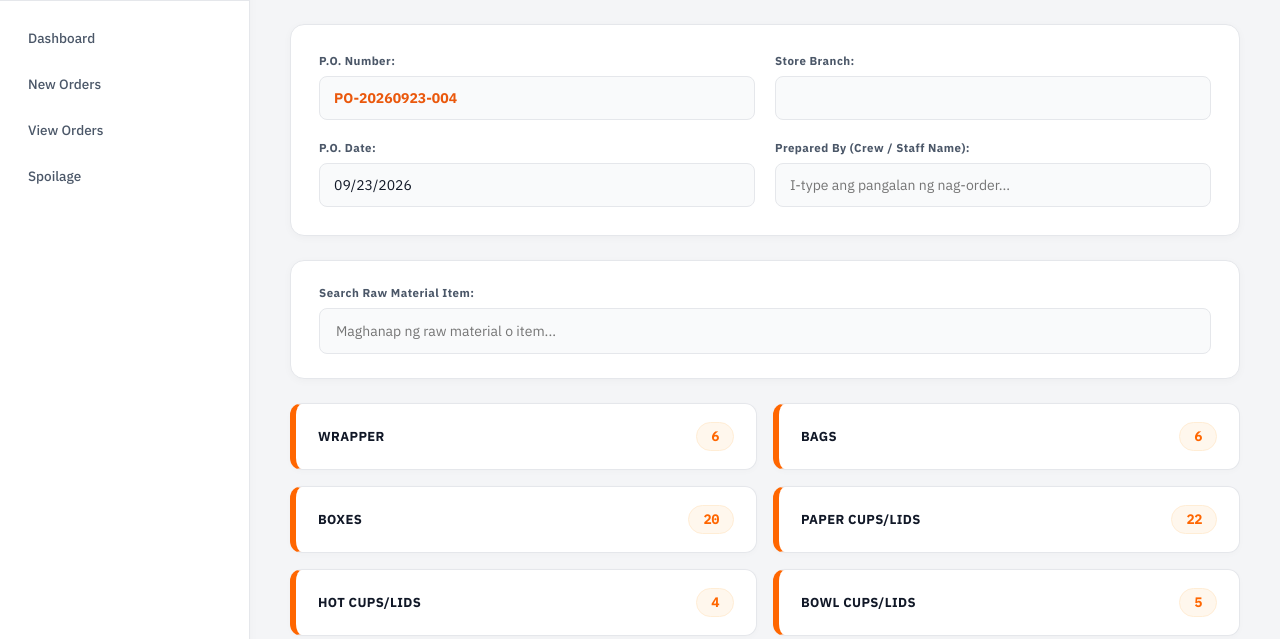
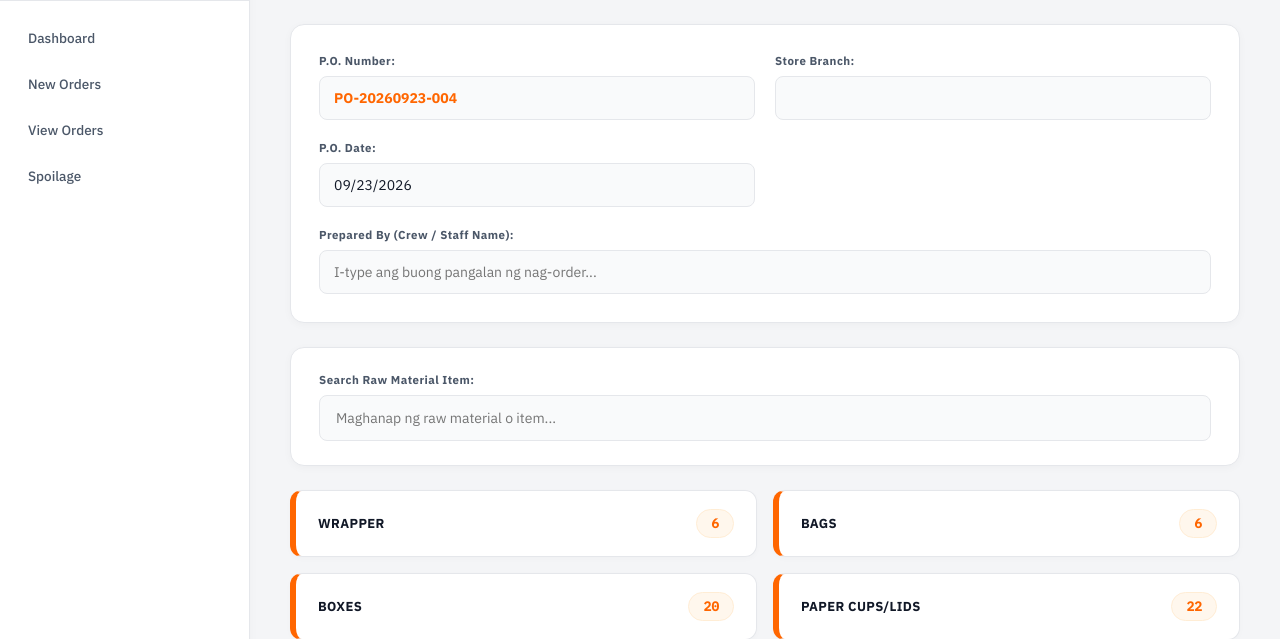
Before and after one commit to kviernes255lfi-a11y/GTBI-Multi-Store-Ordering-System, a Flask app: template templates/store/new_order.html in a window 1280 px wide. Shown: the part 82-721 px from the top of the page. Run offline with Flask 3, Linux system fonts and the light colour scheme; the template is opened without the code that fills it, so the values that code supplies are empty.

Commit message:
Update new_order.html

```diff
--- a/templates/store/new_order.html
+++ b/templates/store/new_order.html
@@ -8,27 +8,27 @@
 
   <!-- Top Meta Form Info -->
   <div class="order-meta-box">
-    <div class="field" style="margin-bottom:0;">
+    <div class="field">
       <label>P.O. Number:</label>
-      <input type="text" value="{{ po_number|default('PO-20260923-004') }}" readonly style="color: #EA580C; font-weight: 700;">
+      <input type="text" value="{{ po_number|default('PO-20260923-004') }}" readonly style="color: #FF6600; font-weight: 700;">
     </div>
-    <div class="field" style="margin-bottom:0;">
+    <div class="field">
       <label>Store Branch:</label>
       <input type="text" value="{{ current_user.store.name }}" readonly>
     </div>
-    <div class="field" style="margin-bottom:0;">
+    <div class="field">
       <label>P.O. Date:</label>
       <input type="text" value="{{ current_date|default('09/23/2026') }}" readonly>
     </div>
-    <div class="field" style="margin-bottom:0;">
+    <div class="field" style="grid-column: 1 / -1;">
       <label>Prepared By (Crew / Staff Name):</label>
-      <input type="text" placeholder="I-type ang pangalan ng nag-order...">
+      <input type="text" placeholder="I-type ang buong pangalan ng nag-order...">
     </div>
   </div>
 
   <!-- Search Raw Material Box -->
   <div class="search-item-box">
-    <div class="field" style="margin-bottom:0;">
+    <div class="field">
       <label>Search Raw Material Item:</label>
       <input type="text" placeholder="Maghanap ng raw material o item...">
     </div>
```
